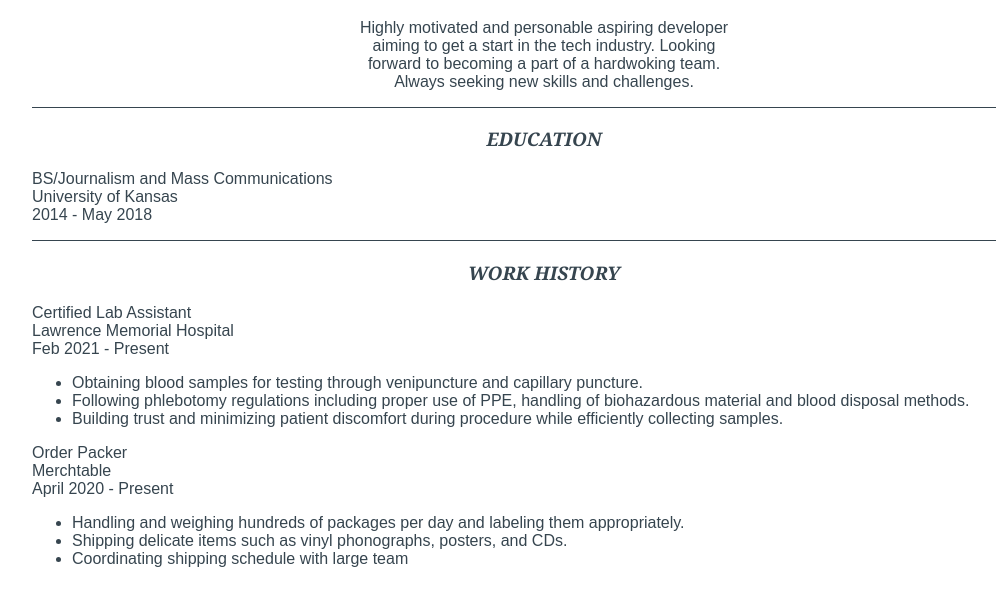
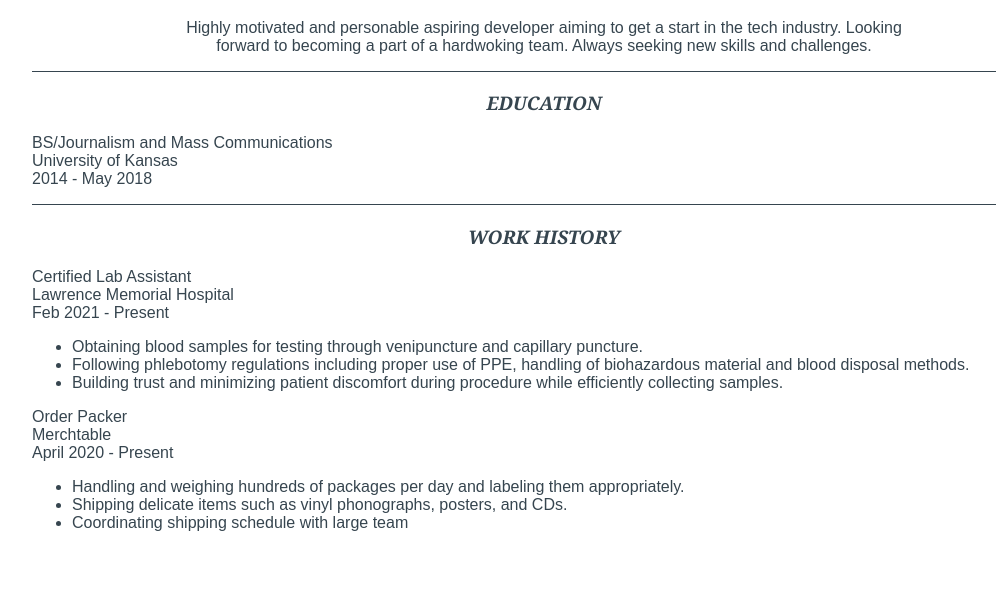
Before and after one commit to ClaireLimesand/ClaireLimesand.github.io, a plain HTML site: page index.html in a window 1280 px wide. Shown: the part 257-862 px from the top of the page, without its empty margins (96-1092 px from the left). Drawn offline with Linux system fonts and the light colour scheme.

Commit message:
Update index.html

```diff
--- a/index.html
+++ b/index.html
@@ -14,8 +14,8 @@
   </div>
 
   <div class="about">
-    <p>Highly motivated and personable aspiring developer <br>aiming to get a start in the tech industry. Looking
-      <br>forward to becoming a part of a hardwoking team. <br>Always seeking new skills and challenges. </p>
+    <p>Highly motivated and personable aspiring developer aiming to get a start in the tech industry. Looking
+      <br>forward to becoming a part of a hardwoking team. Always seeking new skills and challenges. </p>
   </div>
 
   <div class="hist-header">
```
